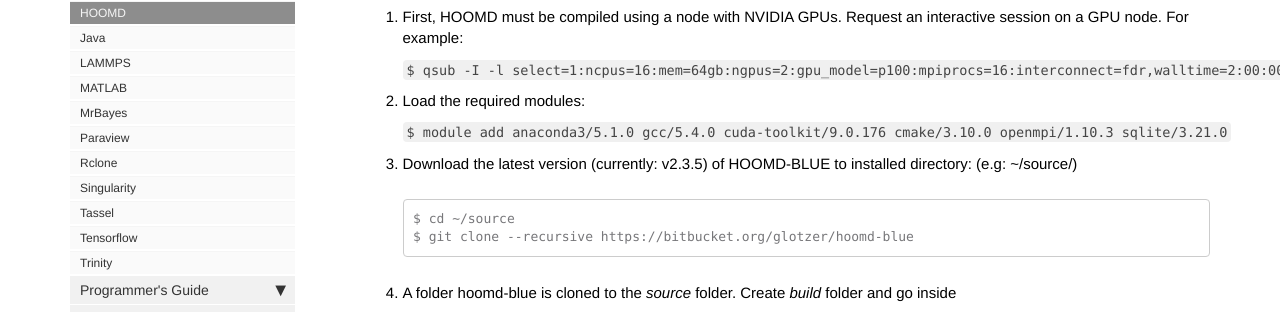
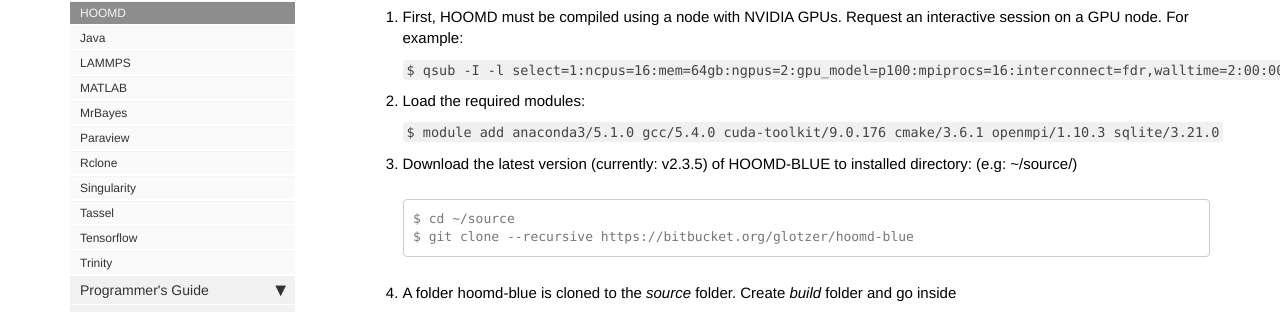
Before and after one commit to clemsonciti/palmetto-documentation, a Jekyll site: the page built from pages/documentation/software_hoomd.md, in a window 1280 px wide and 900 px high. Shown: the part 414-726 px from the top of the window. Built offline with Jekyll 4.4.1, drawn with Linux system fonts in a browser that asks for light colours; nearby versions of some CDN libraries; comment, search, counter and statistics services are not loaded.

Commit message:
change cmake version to 3.6.1

```diff
--- a/pages/documentation/software_hoomd.md
+++ b/pages/documentation/software_hoomd.md
@@ -20,7 +20,7 @@
 
 2.	Load the required modules:
 
-    `$ module add anaconda3/5.1.0 gcc/5.4.0 cuda-toolkit/9.0.176 cmake/3.10.0 openmpi/1.10.3 sqlite/3.21.0`
+    `$ module add anaconda3/5.1.0 gcc/5.4.0 cuda-toolkit/9.0.176 cmake/3.6.1 openmpi/1.10.3 sqlite/3.21.0`
 
 3.	Download the latest version (currently: v2.3.5) of HOOMD-BLUE to installed directory: (e.g: ~/source/)
 
```
